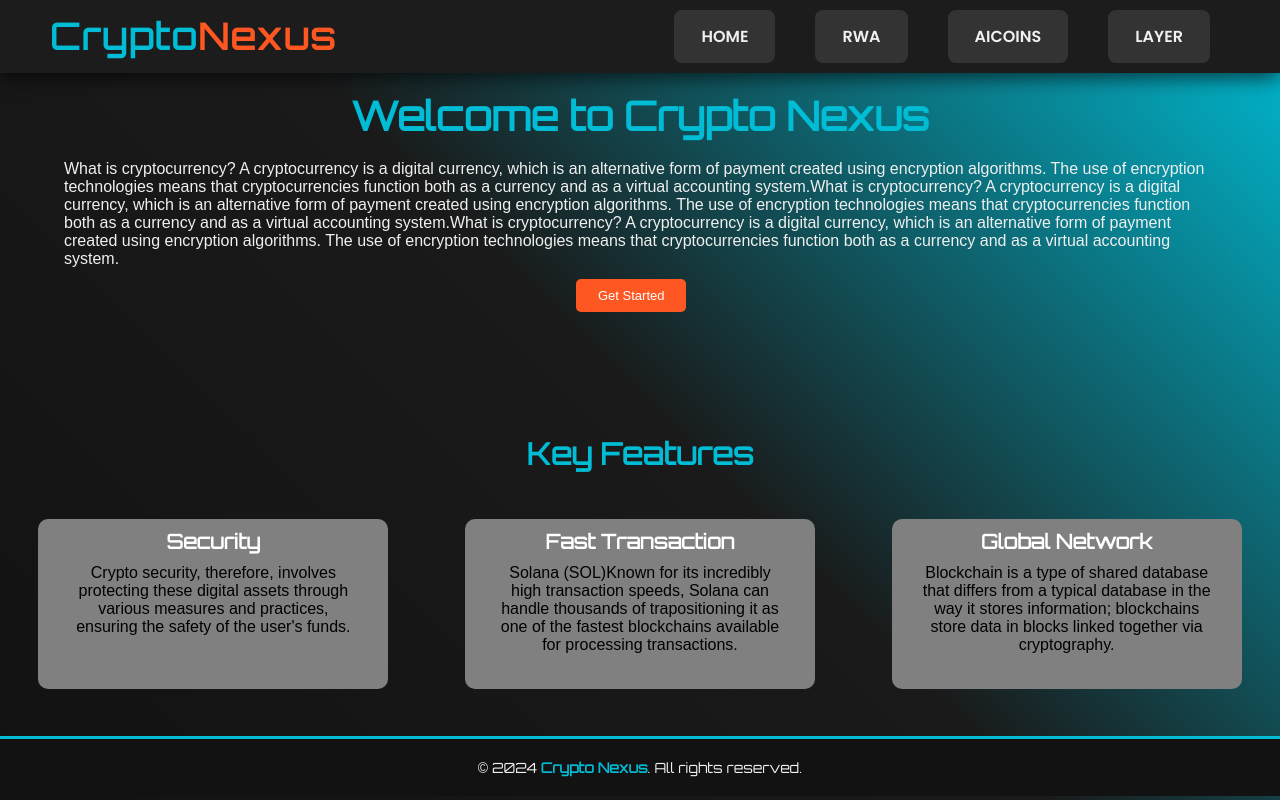
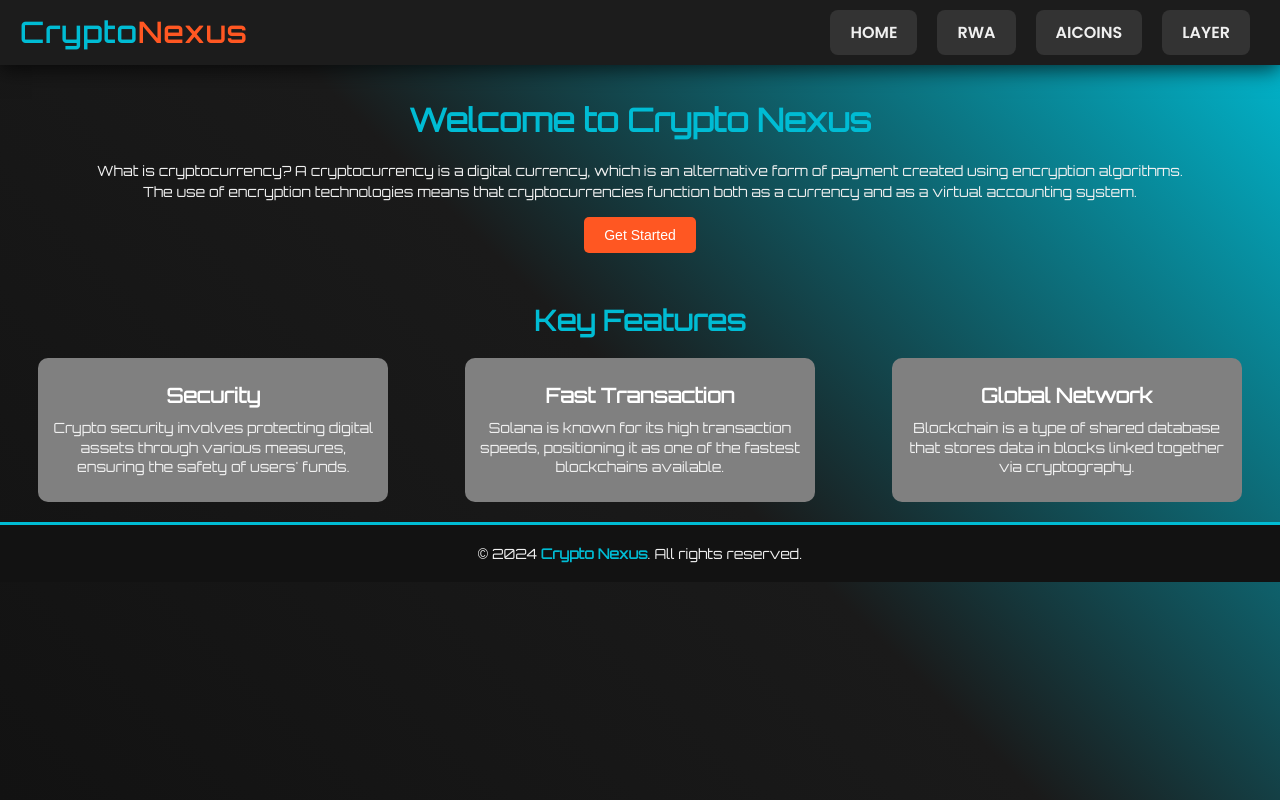
Before and after one commit to Nexus300107/Nexus300107.github.io, a plain HTML site: page index.html in a window 1280 px wide. Drawn offline with Linux system fonts and the light colour scheme.

Commit message:
Update index.html

```diff
--- a/index.html
+++ b/index.html
@@ -7,8 +7,9 @@
   <link href="https://fonts.googleapis.com/css2?family=Orbitron&display=swap" rel="stylesheet">
   <link rel="preconnect" href="https://fonts.googleapis.com">
   <link rel="preconnect" href="https://fonts.gstatic.com" crossorigin>
-<link href="https://fonts.googleapis.com/css2?family=Poppins:ital,wght@0,100;0,200;0,300;0,400;0,500;0,600;0,700;0,800;0,900;1,100;1,200;1,300;1,400;1,500;1,600;1,700;1,800;1,900&display=swap" rel="stylesheet">
+  <link href="https://fonts.googleapis.com/css2?family=Poppins:ital,wght@0,100;0,200;0,300;0,400;0,500;0,600;0,700;0,800;0,900&display=swap" rel="stylesheet">
   <style>
+    /* General Body Styling */
     body {
       background: linear-gradient(45deg, #121212, #1a1a1a, #00bcd4);
       font-family: 'Orbitron', sans-serif;
@@ -24,17 +25,18 @@
       box-sizing: border-box;
     }
 
+    /* Navbar Styling */
     nav {
       display: flex;
       justify-content: space-between;
       align-items: center;
-      padding: 10px 50px;
+      padding: 10px 20px;
       background: #1c1c1c;
       box-shadow: 0 4px 20px rgba(0, 0, 0, 0.7);
     }
 
     h1 {
-      font-size: 36px;
+      font-size: 28px;
       color: #00bcd4;
       font-weight: 700;
       letter-spacing: 2px;
@@ -53,54 +55,107 @@
 
     li {
       display: inline-block;
-      margin: 0 20px;
-      padding: 12px 25px;
+      margin: 0 10px;
+      padding: 10px 20px;
       font-weight: 600;
       background: #333;
       color: #f0f0f0;
       border-radius: 8px;
       transition: all 0.3s ease;
       text-transform: uppercase;
-      cursor: pointer;
-      border: 2px solid #333;
-      font-family:"poppins",sans-serif;
-
+      font-family: "Poppins", sans-serif;
     }
 
     li:hover {
       background: #00bcd4;
       color: #121212;
       box-shadow: 0 4px 15px rgba(0, 188, 212, 0.6);
-
     }
 
     a {
       text-decoration: none;
       color: inherit;
-      font-size: 16px;
-      fonts-family:
     }
 
+    /* Welcome Section */
+    .daba1 {
+      display: flex;
+      flex-direction: column;
+      align-items: center;
+      text-align: center;
+      padding: 20px;
+    }
 
+    .welcome {
+      color: #00bcd4;
+      font-size: 32px;
+      margin: 15px 0;
+    }
 
-  button{
-      display:inline-block;
+    .para {
+      margin: 5px auto;
+      width: 90%;
+      font-size: 14px;
+      line-height: 1.5;
+    }
+
+    button {
       background-color: #ff5722;
       color: #fff;
       border: none;
-      padding: 9px 22px;
+      padding: 10px 20px;
       border-radius: 5px;
-      font-size: 13px;
+      font-size: 14px;
       cursor: pointer;
       transition: background-color 0.3s;
-      margin-left:45%;
-      margin-top:10px;
+      margin: 10px 0;
     }
 
+    /* Key Features Section */
+    .daba2 {
+      display: flex;
+      flex-wrap: wrap;
+      justify-content: space-around;
+      align-items: center;
+      padding: 10px 0;
+    }
 
+    .key {
+      color: #00bcd4;
+      font-size: 28px;
+      text-align: center;
+      margin-top: 20px;
+    }
 
+    .items {
+      width: 90%;
+      max-width: 350px;
+      margin: 10px auto;
+      height: auto;
+      background-color: grey;
+      border-radius: 10px;
+      color: black;
+      padding: 15px;
+      box-sizing: border-box;
+    }
+
+    .items h4 {
+      text-align: center;
+      color: white;
+      margin-top: 10px;
+      font-size: 20px;
+    }
+
+    .para2 {
+      text-align: center;
+      margin: 10px auto;
+      color: #f0f0f0;
+      font-size: 14px;
+      line-height: 1.4;
+    }
+
+    /* Footer */
     footer {
-      margin-bottom:0px;
       width: 100%;
       background: #121212;
       color: #f0f0f0;
@@ -108,7 +163,6 @@
       padding: 20px 0;
       font-size: 14px;
       border-top: 3px solid #00bcd4;
-
     }
 
     footer span {
@@ -116,21 +170,13 @@
       font-weight: bold;
     }
 
-    p {
-      font-family: sans-serif;
-    }
-
     /* Responsive Design */
     @media (max-width: 768px) {
-      /* For tablet and smaller screens */
+      /* Navbar */
       nav {
         flex-direction: column;
-        align-items: flex-start;
+        align-items: center;
         padding: 15px;
-      }
-
-      h1 {
-        font-size: 28px;
       }
 
       ul {
@@ -146,56 +192,25 @@
         padding: 12px;
       }
 
+      /* Welcome Section */
+      .welcome {
+        font-size: 28px;
       }
-    .daba1{
-       display:flex;
-       border:2px solid whit;
-       height:43vh;
 
-       flex-direction:column;
+      .para {
+        font-size: 12px;
+        width: 95%;
       }
-    .welcome{
-       color: #00bcd4;
-       font-size:40px;
-       margin:18px auto;
 
+      /* Key Features */
+      .items {
+        width: 95%;
+        padding: 10px;
       }
-    .para{
-       margin:1px auto;
-       width:90vw;
+
+      .para2 {
+        font-size: 12px;
       }
-    .daba2{
-         display:flex;
-         height:33vh;
-         justify-content:space-around;
-         align-items:center;
-       }
-       .key{
-         color: #00bcd4;
-         font-size:30px;
-         text-align:center;
-         margin-top:18px;
-
-       }
-       .items{
-         width:350px;
-         height:170px;
-         background-color:grey;
-         border-radius:10px;
-         color:black;
-            }
-        h4{
-         text-align:center;
-         color:white;
-         margin-top:10px;
-         font-size:20px;
-        }
-        .para2{
-
-         height:100px;
-         width:290px;
-         text-align:center;
-         margin:10px auto;
     }
   </style>
 </head>
@@ -210,50 +225,34 @@
       <li><a href="#">LAYER</a></li>
     </ul>
   </nav>
+
   <div class="daba1">
-
-     <h2 class="welcome">
-         Welcome to Crypto Nexus
-     </h2>
+    <h2 class="welcome">Welcome to Crypto Nexus</h2>
     <p class="para">
-
-            What is cryptocurrency? A cryptocurrency is a digital currency, which is an alternative form of payment created using encryption algorithms. The use of encryption technologies means that cryptocurrencies function both as a currency and as a virtual accounting system.What is cryptocurrency? A cryptocurrency is a digital currency, which is an alternative form of payment created using encryption algorithms. The use of encryption technologies means that cryptocurrencies function both as a currency and as a virtual accounting system.What is cryptocurrency? A cryptocurrency is a digital currency, which is an alternative form of payment created using encryption algorithms. The use of encryption technologies means that cryptocurrencies function both as a currency and as a virtual accounting system.
-
-             <p/>
-
-
-       <button>
-           Get Started
-     </button>
-
+      What is cryptocurrency? A cryptocurrency is a digital currency, which is an alternative form of payment created using encryption algorithms. The use of encryption technologies means that cryptocurrencies function both as a currency and as a virtual accounting system.
+    </p>
+    <button>Get Started</button>
   </div>
 
-                    <h2 class="key">
-                              Key Features
-                      </h2>
+  <h2 class="key">Key Features</h2>
   <div class="daba2">
-
     <div class="items">
       <h4>Security</h4>
-            <p class="para2">Crypto security, therefore, involves protecting these digital assets through various measures and practices, ensuring the safety of the user's funds. </p>
+      <p class="para2">Crypto security involves protecting digital assets through various measures, ensuring the safety of users' funds.</p>
     </div>
-
-
     <div class="items">
       <h4>Fast Transaction</h4>
-                           <p class="para2">Solana (SOL)Known for its incredibly high transaction speeds, Solana can handle thousands of trapositioning it as one of the fastest blockchains available for processing transactions. </p>
+      <p class="para2">Solana is known for its high transaction speeds, positioning it as one of the fastest blockchains available.</p>
     </div>
-
     <div class="items">
       <h4>Global Network</h4>
-                             <p class="para2">Blockchain is a type of shared database that differs from a typical database in the way it stores information; blockchains store data in blocks linked together via cryptography. </p>
+      <p class="para2">Blockchain is a type of shared database that stores data in blocks linked together via cryptography.</p>
     </div>
-
   </div>
 
   <footer>
     © 2024 <span>Crypto Nexus</span>. All rights reserved.
   </footer>
+</body>
 
-</body>
 </html>
```
Lines whose indentation alone changed are shown as unchanged.
